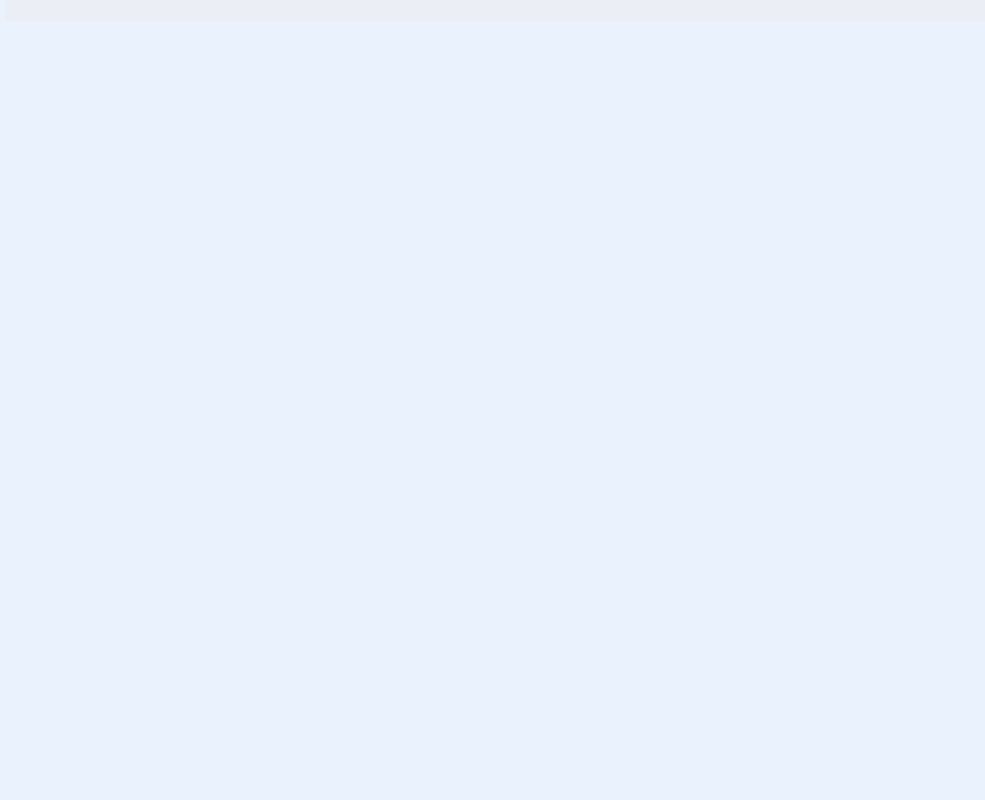
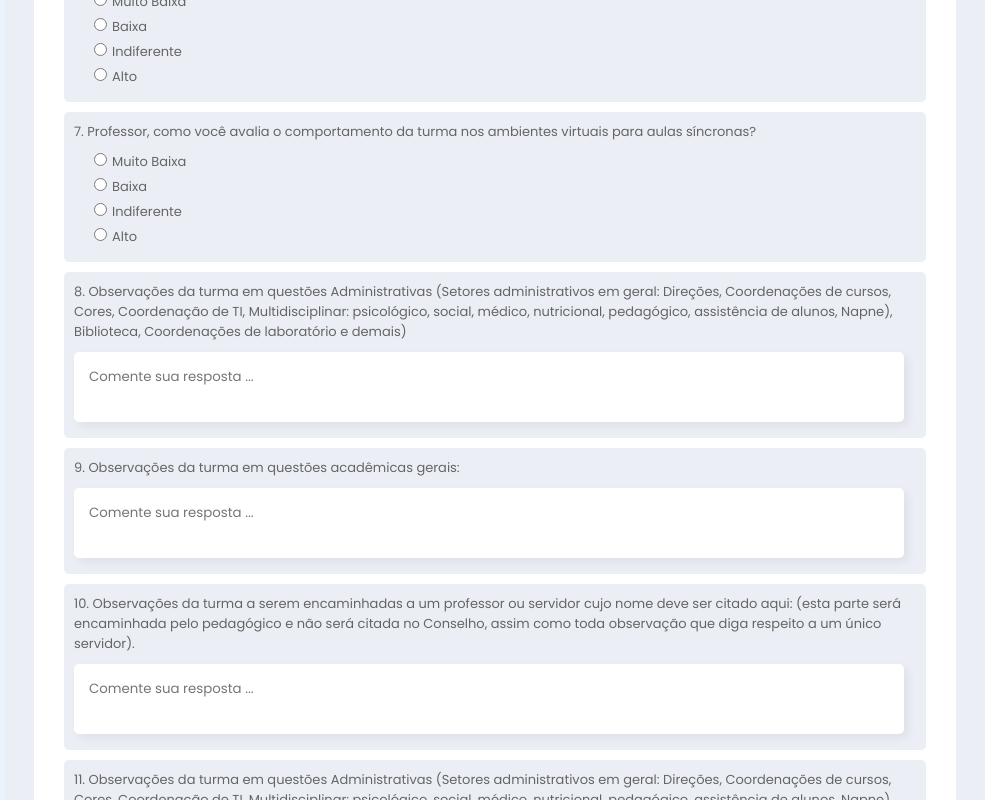
Before and after one commit to jonatasfbastos/sava_front, a React (Create React App) app: page /banco_de_perguntas in a window 1280 px wide. Shown: the part 1120-1920 px from the top of the page, without its empty margins (295-1280 px from the left). Before the commit the page ends 1141 px from the top, so only its background shows below. Built offline with nearby package versions, Linux system fonts and the light colour scheme.

Commit message:
fixing class council modal

```diff
--- a/src/components/class-council-card-item/class-council-card-item.css
+++ b/src/components/class-council-card-item/class-council-card-item.css
@@ -58,7 +58,7 @@
 
 .card-bottom-content {
     padding: 5px 10px;
-    width: 100%;
+    width: 92%;
 
     display: flex;
     flex-direction: row;
--- a/src/components/modal-class-council/modal-class-council.css
+++ b/src/components/modal-class-council/modal-class-council.css
@@ -32,6 +32,10 @@
 
 }
 
+.dropdown-container {
+    margin-bottom: 20px;
+}
+
 .modal-container .modal-top span {
     font-size: 18px;
     font-weight: 500;
@@ -55,7 +59,8 @@
     border: 1px solid var(--light-gray-2);
     border-radius: 5px;
     margin-top: 10px;
-    min-height: 600px;
+    margin-bottom: 20px;
+    min-height: 300px;
     padding: 5px 10px;
 
     display: flex;
@@ -75,13 +80,22 @@
 
 .modal-container-bottom {
     margin-top: 20px;
-    margin-left: auto;
+    width: 100%;
+
+    height: 10%;
+
     display: flex;
-    gap: 10px;
+    justify-content: space-between;
+    align-items: end;
 }
 
 .modal-container-bottom button {
-    width: 90px;
+    height: 40px;
+}
+
+.bot-button {
+    display: flex;
+    gap: 10px;
 }
 
 #cancel {
--- a/src/components/modal-class-council/modal-class-council.jsx
+++ b/src/components/modal-class-council/modal-class-council.jsx
@@ -8,6 +8,12 @@ import Dropdown from '../dropdown/dropdown';
 
 const ModalClassCouncil = ({CloseModal}) => {
     const [selected, setSelected] = useState("");
+
+    const dataTeacher = data.filter((item) => item.to ==="teacher" )
+    console.log(dataTeacher)
+    const dataStudent = data.filter((item) => item.to ==="student" )
+    console.log(dataStudent)
+
     return (
     <div className="modal-background">
         <div className="modal-container">
@@ -19,25 +25,41 @@ const ModalClassCouncil = ({CloseModal}) => {
                     <i onClick={() => {CloseModal(false)}} class="bi bi-x"></i>
                 </div>
             </div>
-            <Dropdown selected={selected} setSelected={setSelected} type="class"/>
-            <span id="questionnaire">Questionário:</span>
-            <div className="modal-container-body">
-                <div className="questions-container">
-                    {data.map((item, index) => (
+            <div className="dropdown-container">
+                <Dropdown selected={selected} setSelected={setSelected} type="class"/>
+            </div>
+            <span id="questionnaire">Questionário • Professor:</span>
+            <div className="modal-container-body" >
+                <div className="questions-container" style={{overflowY: 'scroll', height: '300px'}}>
+                    {dataTeacher.map((item, index) => (
                         <QuestionItem
-                            number={index}
+                            number={item.id}
                             question={item.question}
                         />
 
                     ))}
                 </div>
+            </div>
+            <span id="questionnaire">Questionário • Aluno:</span>
+            <div className="modal-container-body">
+                <div className="questions-container" style={{overflowY: 'scroll', height: '300px'}}>
+                    {dataStudent.map((item, index) => (
+                        <QuestionItem
+                            number={item.id}
+                            question={item.question}
+                        />
+
+                    ))}
+                </div>
+            </div>
+            <div className="modal-container-bottom">
                 <div className="body-button">
                     <button>Banco de Perguntas</button>
                 </div>
-            </div>
-            <div className="modal-container-bottom">
-                <button id="cancel" onClick={() => {CloseModal(false)}}> Cancelar </button>
-                <button id="register" > Cadastrar </button>
+                <div className="bot-button">
+                    <button id="cancel" onClick={() => {CloseModal(false)}}> Cancelar </button>
+                    <button id="register" > Cadastrar </button>
+                </div>
             </div>
         </div>
     </div>
--- a/src/components/question-item/question-item.jsx
+++ b/src/components/question-item/question-item.jsx
@@ -27,7 +27,7 @@ const QuestionItem = (props) => {
 
         <div className="question">
             <p>
-                {number+1}. {question}
+                {number}. {question}
             </p>
             { options && toAnswer? (
                 <div className="options">
--- a/src/jsons/question-bank.json
+++ b/src/jsons/question-bank.json
@@ -1,6 +1,7 @@
 [
    {
         "id":1,
+        "to":"teacher",
         "question": "Professor, como você define o nível de comprometimento da turma com as atividades de ensino de um modo geral?",
         "type":"closed",
         "options": [
@@ -12,6 +13,7 @@
     },
     {
         "id": 2,
+        "to":"teacher",
         "question": "Professor, como você avalia o comportamento da turma nos  ambientes virtuais para aulas síncronas?",
         "type":"closed",
         "options": [
@@ -23,6 +25,7 @@
     },
     {
         "id": 3,
+        "to":"teacher",
         "question": "Professor, como você avalia o comportamento da turma nos  ambientes virtuais para aulas síncronas?",
         "type":"closed",
         "options": [
@@ -34,6 +37,7 @@
     },
     {
         "id": 4,
+        "to":"teacher",
         "question": "De um modo geral, como o professor avalia a turma em relação a execução das atividades propostas (lista de exercícios, trabalhos, leituras, provas, dentre outros",
         "type":"closed",
         "options": [
@@ -45,6 +49,7 @@
     },
     {
         "id": 5,
+        "to":"teacher",
         "question": "Professor, como você define o nível de participação da turma nos horários de atendimento?",
         "type":"closed",
         "options": [
@@ -56,7 +61,62 @@
     },
     {
         "id": 6,
+        "to":"teacher",
         "question": "Professor, como você define o nível de participação da turma nos horários de atendimento?",
         "type":"opened"
+    },
+    {
+        "id": 7,
+        "to":"teacher",
+        "question": "Professor, como você avalia o comportamento da turma nos  ambientes virtuais para aulas síncronas?",
+        "type":"closed",
+        "options": [
+            {"option": "Muito Baixa"},
+            {"option": "Baixa"},
+            {"option": "Indiferente"},
+            {"option": "Alto"}
+        ]
+    },
+    {
+        "id": 8,
+        "to":"teacher",
+        "question": "Professor, como você avalia o comportamento da turma nos  ambientes virtuais para aulas síncronas?",
+        "type":"closed",
+        "options": [
+            {"option": "Muito Baixa"},
+            {"option": "Baixa"},
+            {"option": "Indiferente"},
+            {"option": "Alto"}
+        ]
+    },
+    {
+        "id": 1,
+        "to": "student",
+        "question": "Observações da turma em questões Administrativas (Setores administrativos em geral: Direções, Coordenações de cursos, Cores, Coordenação de TI, Multidisciplinar: psicológico, social, médico, nutricional, pedagógico, assistência de alunos, Napne), Biblioteca, Coordenações de laboratório e demais)",
+        "type": "opened"
+    },
+    {
+        "id": 2,
+        "to": "student",
+        "question": "Observações da turma em questões acadêmicas gerais:",
+        "type": "opened"
+    },
+    {
+        "id": 3,
+        "to": "student",
+        "question": "Observações da turma a serem encaminhadas a um professor ou servidor cujo nome deve ser citado aqui: (esta parte será encaminhada pelo pedagógico e não será citada no Conselho, assim como toda observação que diga respeito a um único servidor).",
+        "type": "opened"
+    },
+    {
+        "id": 4,
+        "to": "student",
+        "question": "Observações da turma em questões Administrativas (Setores administrativos em geral: Direções, Coordenações de cursos, Cores, Coordenação de TI, Multidisciplinar: psicológico, social, médico, nutricional, pedagógico, assistência de alunos, Napne), Biblioteca, Coordenações de laboratório e demais)",
+        "type": "opened"
+    },
+    {
+        "id": 5,
+        "to": "student",
+        "question": "Observações da turma em questões acadêmicas gerais:",
+        "type": "opened"
     }
 ]
--- a/src/pages/login/login.css
+++ b/src/pages/login/login.css
@@ -1,7 +1,6 @@
 * {
     margin: 0;
     padding: 0;
-    box-sizing: border-box;
 }
 
 body {
```
